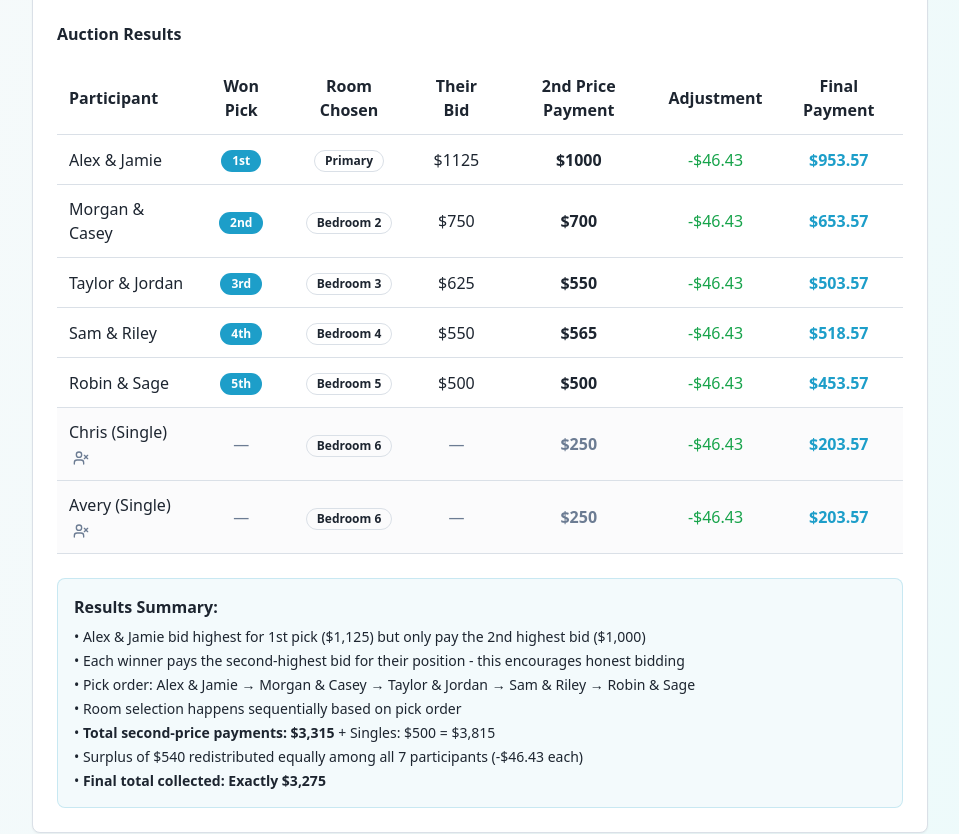
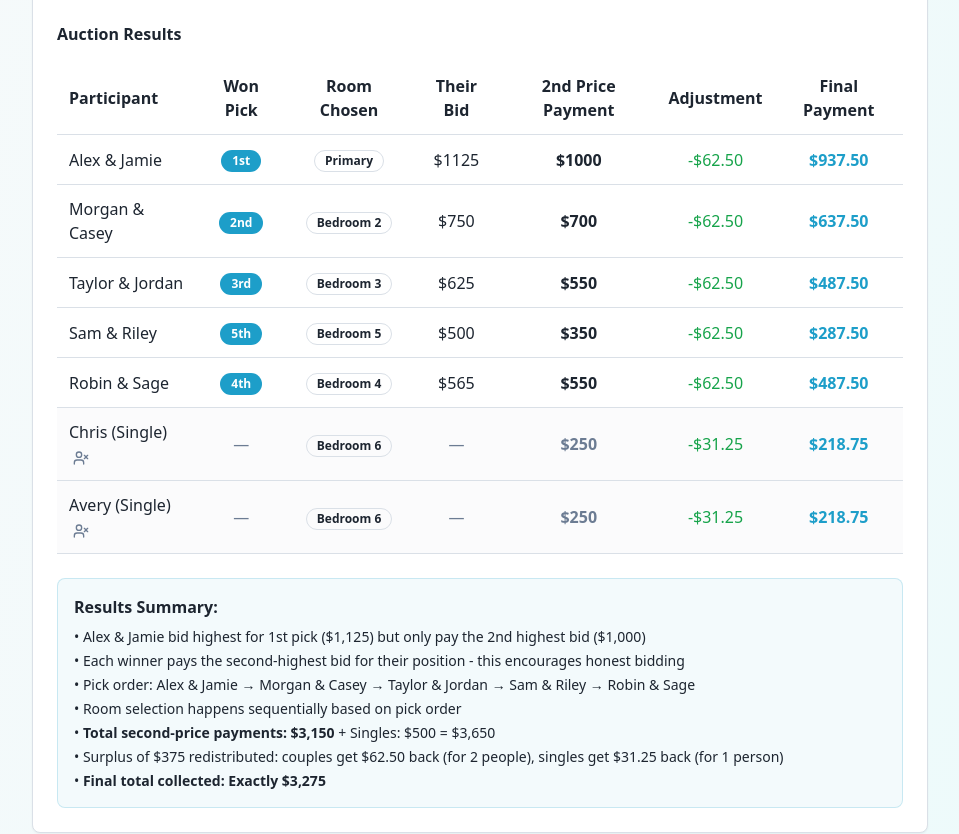
Before and after one commit to Lexiconerd/fair-room-bids, a React (Vite) app: page /algorithm in a window 1280 px wide. Shown: the part 1440-2274 px from the top of the page, without its empty margins (160-1119 px from the left). Built offline with nearby package versions, Linux system fonts and the light colour scheme.

Commit message:
Update Algorithm.tsx

```diff
--- a/src/pages/Algorithm.tsx
+++ b/src/pages/Algorithm.tsx
@@ -1,3 +1,4 @@
+
 import { Link } from "react-router-dom";
 import Navigation from "@/components/Navigation";
 import { Button } from "@/components/ui/button";
@@ -64,22 +65,22 @@ const Algorithm = () => {
     {
       couple: "Sam & Riley",
       bids: { "1st": 625, "2nd": 550, "3rd": 550, "4th": 550, "5th": 500 },
-      pickOrder: "4th",
-      chosenRoom: "Bedroom 4",
-      payment: 565,
+      pickOrder: "5th",
+      chosenRoom: "Bedroom 5",
+      payment: 350,
       type: "couple",
-      bidForPick: 550,
-      savings: -15
+      bidForPick: 500,
+      savings: 150
     },
     {
       couple: "Robin & Sage",
       bids: { "1st": 570, "2nd": 570, "3rd": 570, "4th": 565, "5th": 500 },
-      pickOrder: "5th",
-      chosenRoom: "Bedroom 5",
-      payment: 500,
+      pickOrder: "4th",
+      chosenRoom: "Bedroom 4",
+      payment: 550,
       type: "couple",
-      bidForPick: 500,
-      savings: 0
+      bidForPick: 565,
+      savings: 15
     },
     {
       couple: "Chris (Single)",
@@ -220,8 +221,8 @@ const Algorithm = () => {
                         </thead>
                         <tbody>
                           {exampleBids.map((bid, index) => {
-                            const adjustment = -46.43;
-                            const finalPayment = bid.type === 'single' ? 203.57 : bid.payment + adjustment;
+                            const adjustment = bid.type === 'single' ? -31.25 : -62.50;
+                            const finalPayment = bid.type === 'single' ? 218.75 : bid.payment + adjustment;
 
                             return (
                               <tr key={index} className={`border-b border-border ${bid.type === 'single' ? 'bg-muted/30' : ''}`}>
@@ -258,7 +259,7 @@ const Algorithm = () => {
                                   )}
                                 </td>
                                 <td className="text-center p-3 text-green-600 font-medium">
-                                  -$46.43
+                                  {bid.type === 'single' ? '-$31.25' : '-$62.50'}
                                 </td>
                                 <td className="text-center p-3 font-semibold text-primary">
                                   ${finalPayment.toFixed(2)}
@@ -278,8 +279,8 @@ const Algorithm = () => {
                       <li>• Each winner pays the second-highest bid for their position - this encourages honest bidding</li>
                       <li>• Pick order: Alex & Jamie → Morgan & Casey → Taylor & Jordan → Sam & Riley → Robin & Sage</li>
                       <li>• Room selection happens sequentially based on pick order</li>
-                      <li>• <strong>Total second-price payments: $3,315</strong> + Singles: $500 = $3,815</li>
-                      <li>• Surplus of $540 redistributed equally among all 7 participants (-$46.43 each)</li>
+                      <li>• <strong>Total second-price payments: $3,150</strong> + Singles: $500 = $3,650</li>
+                      <li>• Surplus of $375 redistributed: couples get $62.50 back (for 2 people), singles get $31.25 back (for 1 person)</li>
                       <li>• <strong>Final total collected: Exactly $3,275</strong></li>
                     </ul>
                   </div>
```
